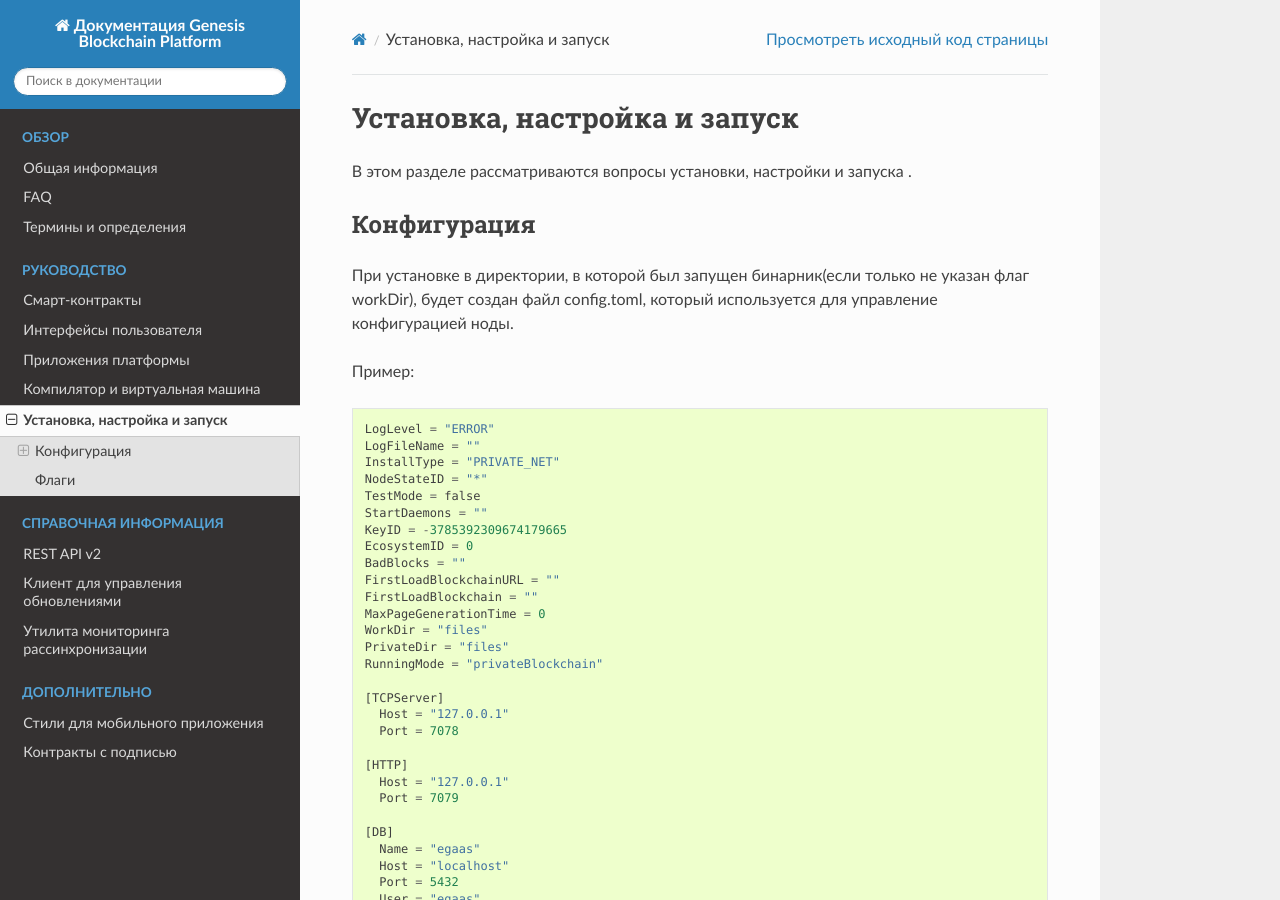
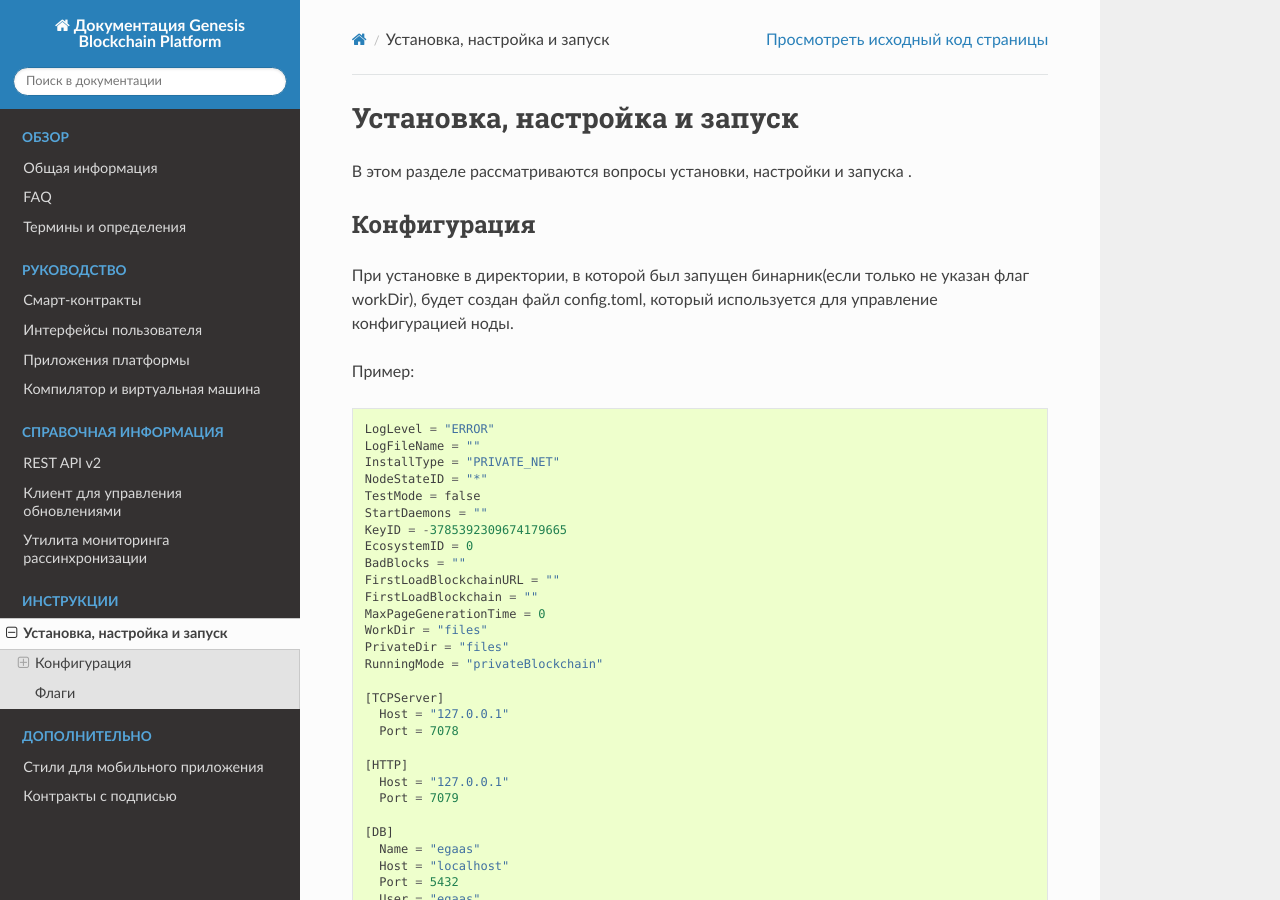
Before and after one commit to AplaProject/apla-docs-ru, a Sphinx documentation site: the page built from source/howtos/install.rst, in a window 1280 px wide and 900 px high. Built offline with Sphinx 7.4.7 and the Read the Docs theme 2.0.0, drawn with Linux system fonts in a browser that asks for light colours; pages that are not in the unit, such as notebooks, are missing from menus.

```diff
--- a/source/index.rst
+++ b/source/index.rst
@@ -96,6 +96,12 @@ Contents
 
 .. toctree::
    :maxdepth: 2
+   :caption: Инструкции
+
+   howtos/install.rst
+
+.. toctree::
+   :maxdepth: 2
    :caption: Дополнительно
 
 
```
Also changed, not shown: source/howtos/install.rst (renamed from source/introduction/install.rst).
